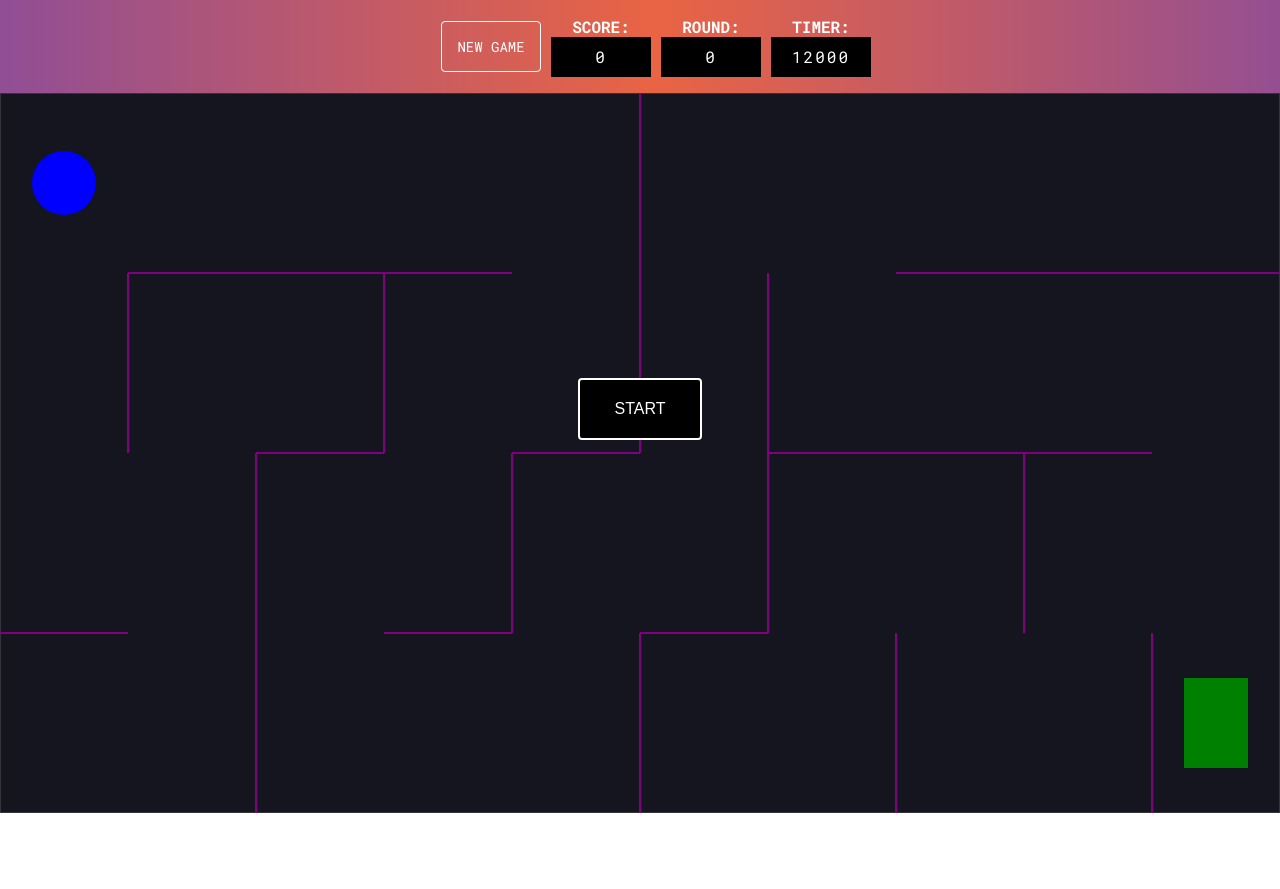
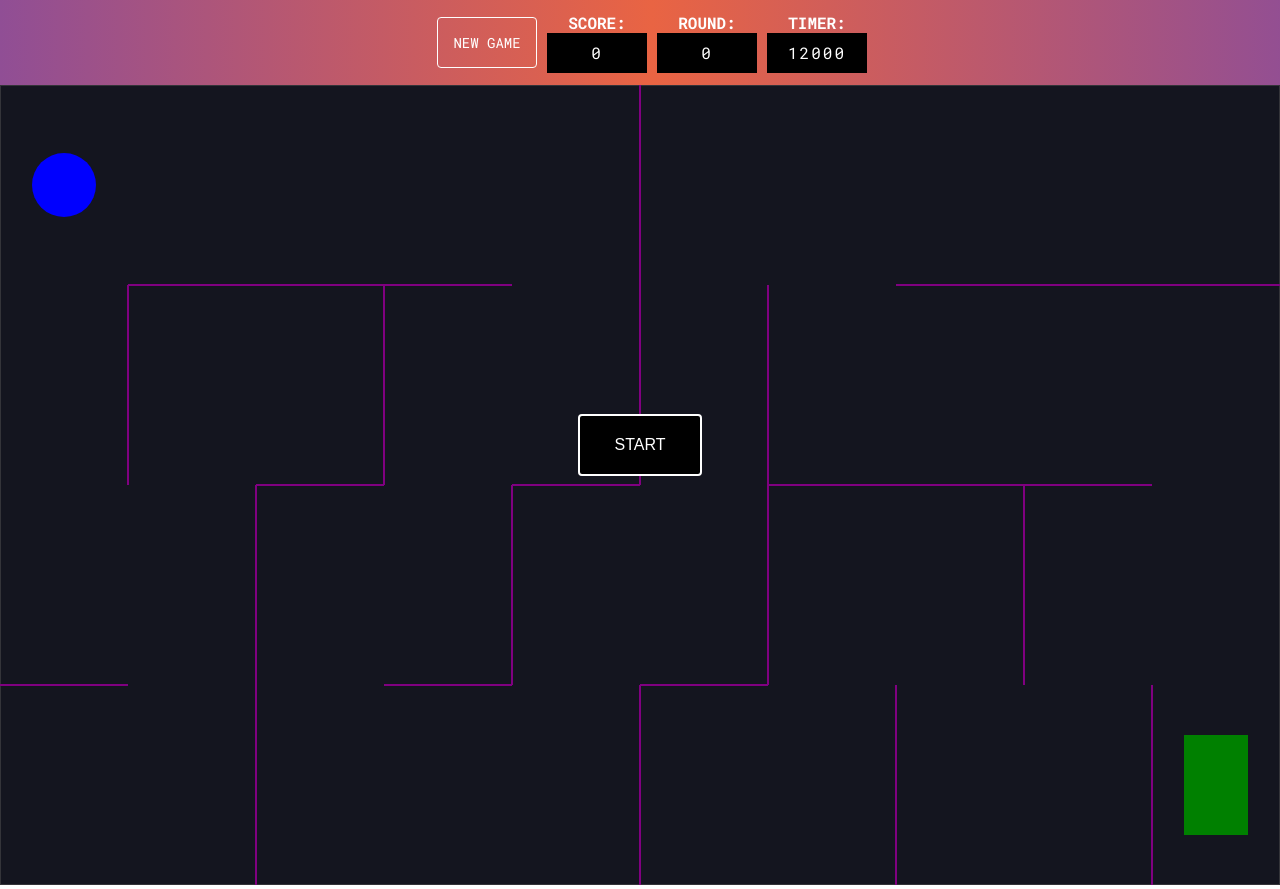
Before and after one commit to devinenoise/maze-game, a plain HTML site: page index.html in a window 1280 px wide. Shown: the top 889 px of the page. Before the commit the page ends 817 px from the top, so only its background shows below. Drawn offline with nearby package versions, Linux system fonts and the light colour scheme.

Commit message:
use client width and height for document body

```diff
--- a/app.js
+++ b/app.js
@@ -36,8 +36,8 @@ const { world } = engine;
 // maze size
 // let cellsHorizontal = 6;
 // let cellsVertical = 4;
-const width = window.innerWidth;
-const height = window.innerHeight * 0.9;
+const width = document.documentElement.clientWidth;
+const height = document.documentElement.clientHeight;
 const borderWidth = 1;
 
 // cell size
--- a/style.css
+++ b/style.css
@@ -3,6 +3,7 @@ body {
   padding: 0;
   font-family: 'Roboto Mono', monospace;
   position: relative;
+  overflow: hidden;
 }
 
 /* --------- HEADER ------------- */
@@ -13,11 +14,11 @@ body {
   flex-direction: column;
   gap: 10px;
   width: 100%;
-  padding: 16px;
+  padding: 12px;
   margin: 0;
   background: linear-gradient(to left, #904e95, #e96443, #904e95);
 }
-@media (min-width: 768px) {
+@media (min-width: 425px) {
   .header {
     flex-direction: row;
   }
```
